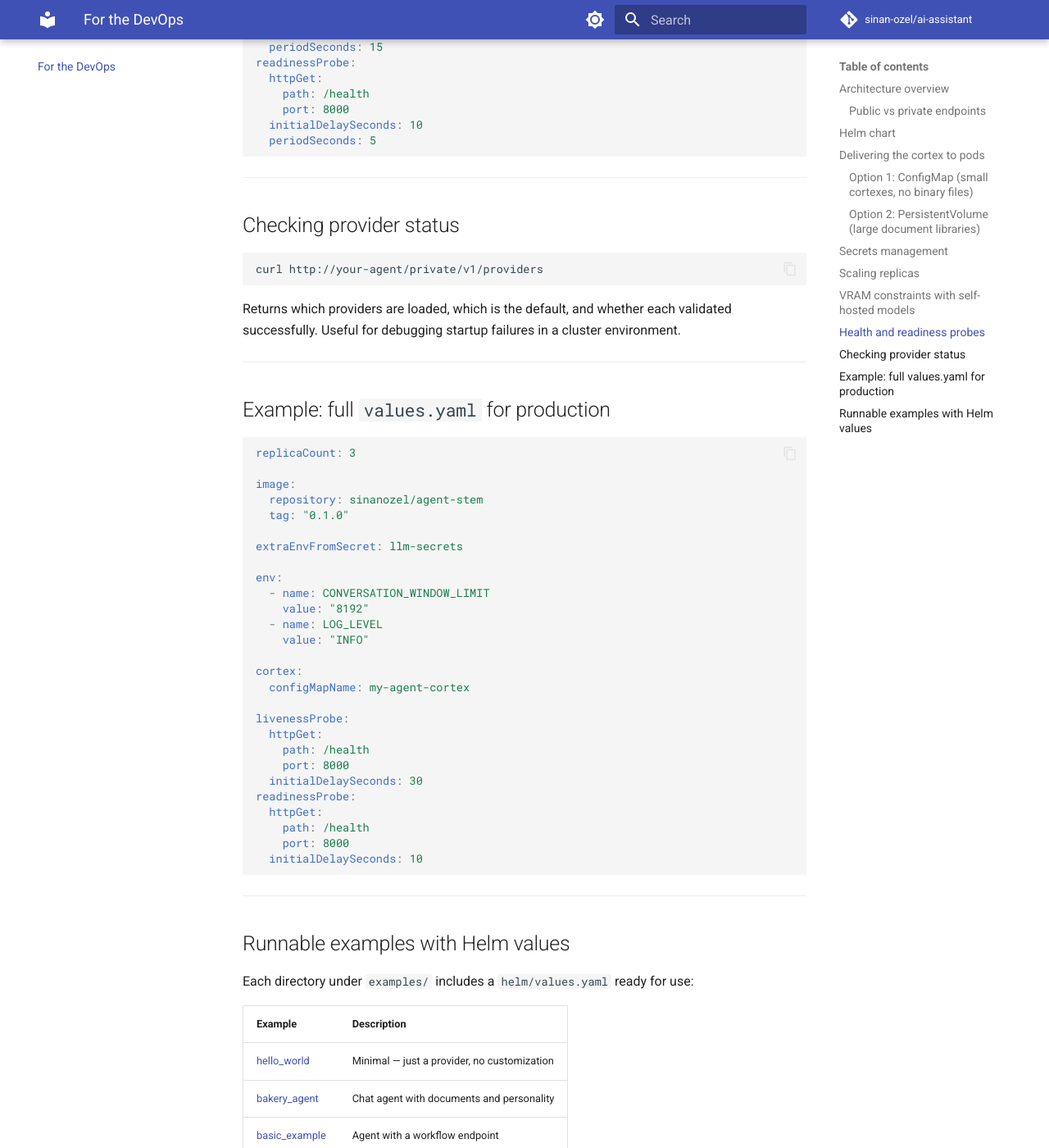
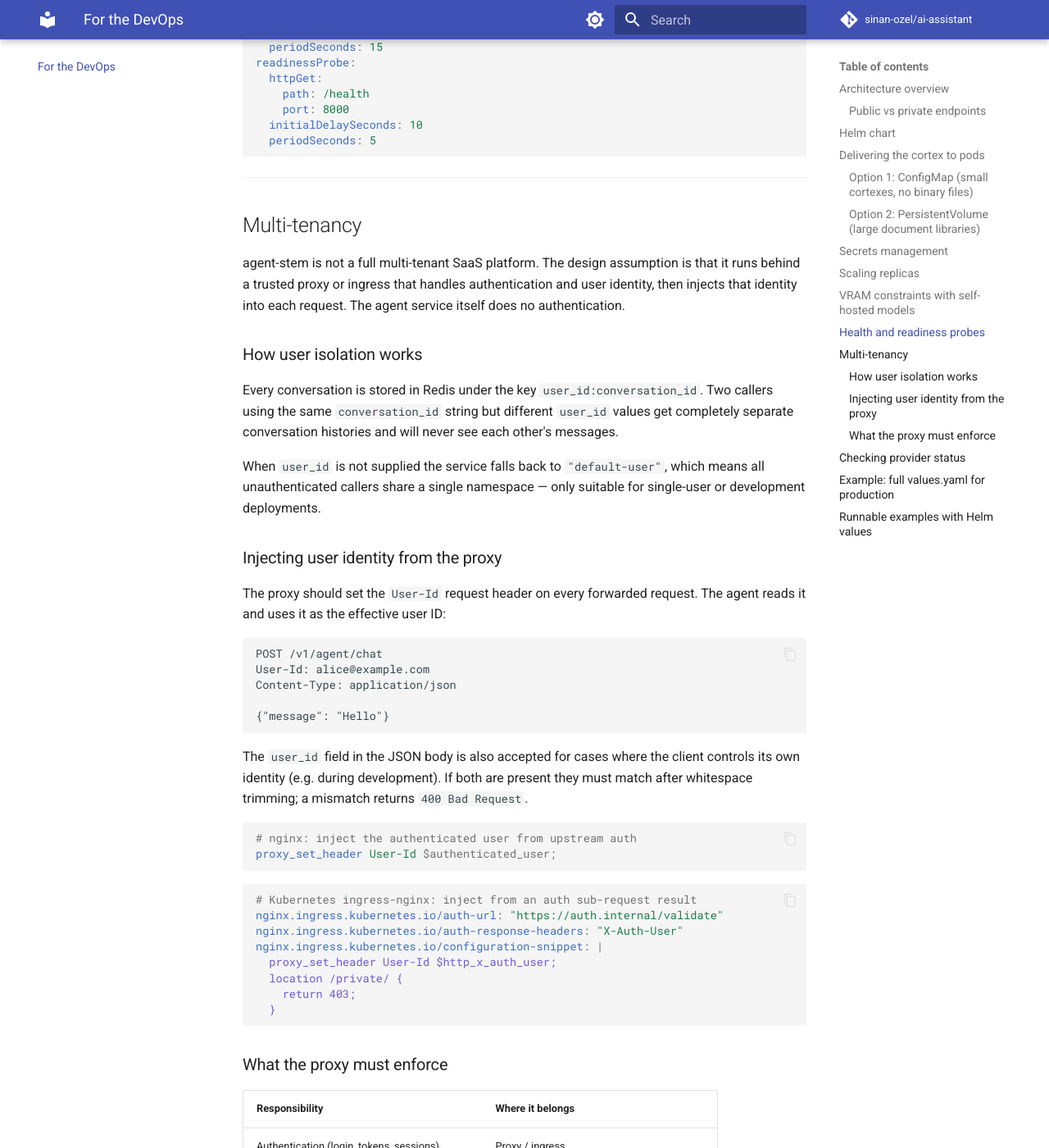
Before and after one commit to sinan-ozel/ai-assistant, an MkDocs documentation site: the page built from docs/for-devops.md, in a window 1280 px wide and 1400 px high, scrolled down 3922 px. Shown: the whole window at 82% size. Built offline with MkDocs 1.6.1 and Material for MkDocs 9.7.7, drawn with Linux system fonts in a browser that asks for light colours; comment, search, counter and statistics services are not loaded; the version menu is left out; some of the changed text lies outside the part shown.

Commit message:
Add User-Id header and multi-tenancy docs
Implement proxy-injected user identity via the User-Id HTTP
request header on POST /v1/agent/chat. The endpoint now accepts
user identity from either the request body (user_id) or the
header; if both are supplied they must match after trimming,
otherwise a 400 is returned.

- resolve_user_id() centralises identity resolution with a clear
  conflict error logged and surfaced to the caller
- api.py wrapper detects handlers declaring a `headers` parameter
  and injects dict(request.headers) via FastAPI's Request object,
  keeping other endpoints unaffected
- Add "Last message (user)" log alongside the existing "First
  message (system)" log before each LLM call
- docs/for-devops.md: add Multi-tenancy section covering the
  proxy-as-authority model, User-Id injection examples for nginx
  and ingress-nginx, and a responsibility table
- Move test_multi_tenancy.py to agent_with_only_a_system_message
  (away from the RAG agent that was polluting replies with
  unrelated vector-store content)
- Add no_qdrant / no_redis / nothing tasks for
  agent_with_only_a_system_message and wire them into the
  compound test targets, mirroring agent_with_search coverage
- Add "Assert Head is Clean" VS Code task; add it as a pre-step
  in Release (Dev) so releases only happen from a clean tree
- Dev release now creates an annotated git tag v{VERSION}-dev.N
  and pushes both main and the tag (previously the build-number
  commit was never pushed)

Co-Authored-By: Claude Sonnet 4.6 <noreply@anthropic.com>

````diff
--- a/docs/for-devops.md
+++ b/docs/for-devops.md
@@ -182,6 +182,57 @@ readinessProbe:
 
 ---
 
+## Multi-tenancy
+
+agent-stem is not a full multi-tenant SaaS platform. The design assumption is that it runs behind a trusted proxy or ingress that handles authentication and user identity, then injects that identity into each request. The agent service itself does no authentication.
+
+### How user isolation works
+
+Every conversation is stored in Redis under the key `user_id:conversation_id`. Two callers using the same `conversation_id` string but different `user_id` values get completely separate conversation histories and will never see each other's messages.
+
+When `user_id` is not supplied the service falls back to `"default-user"`, which means all unauthenticated callers share a single namespace — only suitable for single-user or development deployments.
+
+### Injecting user identity from the proxy
+
+The proxy should set the `User-Id` request header on every forwarded request. The agent reads it and uses it as the effective user ID:
+
+```
+POST /v1/agent/chat
+User-Id: alice@example.com
+Content-Type: application/json
+
+{"message": "Hello"}
+```
+
+The `user_id` field in the JSON body is also accepted for cases where the client controls its own identity (e.g. during development). If both are present they must match after whitespace trimming; a mismatch returns `400 Bad Request`.
+
+```nginx
+# nginx: inject the authenticated user from upstream auth
+proxy_set_header User-Id $authenticated_user;
+```
+
+```yaml
+# Kubernetes ingress-nginx: inject from an auth sub-request result
+nginx.ingress.kubernetes.io/auth-url: "https://auth.internal/validate"
+nginx.ingress.kubernetes.io/auth-response-headers: "X-Auth-User"
+nginx.ingress.kubernetes.io/configuration-snippet: |
+  proxy_set_header User-Id $http_x_auth_user;
+  location /private/ {
+    return 403;
+  }
+```
+
+### What the proxy must enforce
+
+| Responsibility | Where it belongs |
+|---|---|
+| Authentication (login, tokens, sessions) | Proxy / ingress |
+| Injecting `User-Id` header | Proxy / ingress |
+| Blocking `/private/*` from the public internet | Proxy / ingress |
+| Conversation isolation between users | agent-stem (automatic once `User-Id` is set) |
+
+---
+
 ## Checking provider status
 
 ```bash
--- a/pyproject.toml
+++ b/pyproject.toml
@@ -13,7 +13,7 @@ dependencies = [
     "pytest-repeated==0.3.9",
     "pillow==12.0.0",
     "pillow-heif==1.1.1",
-    "redis-memory==0.4.1",
+    "redis-memory==0.4.2",
     "qdrant-client==1.12.1",
     "streamlit==1.52.1",
     "litellm==1.80.0",
````
Also changed, not shown: CLAUDE.md (+13 -5 lines), 6 other files.
